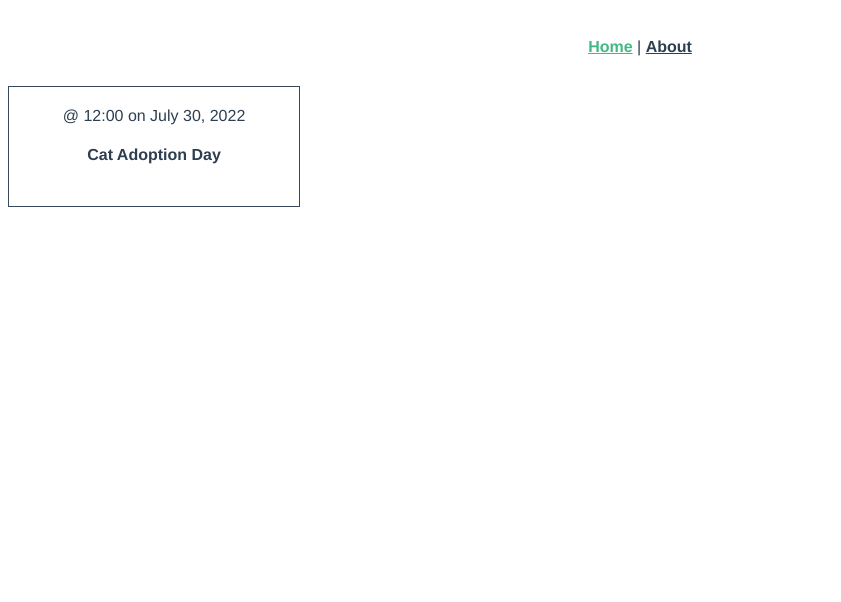
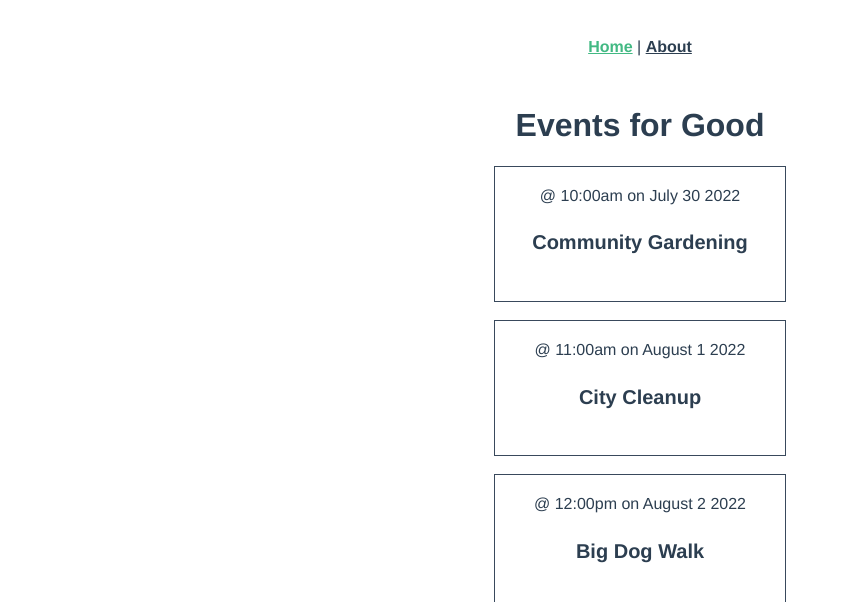
Before and after one commit to scottnotscott/Real-World-Vue, a Vue app: page / in a window 1280 px wide. Shown: the top 602 px of the page, without its empty margins (0-841 px from the left). Built offline with nearby package versions, Linux system fonts and the light colour scheme.

Commit message:
refactored event component

```diff
--- a/src/App.vue
+++ b/src/App.vue
@@ -27,4 +27,8 @@ nav a {
 nav a.router-link-exact-active {
   color: #42b983;
 }
+
+h4 {
+  font-size: 20px;
+}
 </style>
--- a/src/components/EventCard.vue
+++ b/src/components/EventCard.vue
@@ -8,22 +8,12 @@
 <script>
 export default {
   name: "EventCard",
-  // props: {
-  //   msg: String,
-  // },
+   props: {
+     event: Object,
+   },
   data() {
     return {
-      event: {
-        id: 5928101,
-        category: "animal welfare",
-        title: "Cat Adoption Day",
-        description: "Find your new feline friend at this event.",
-        location: "Meow Town",
-        date: "July 30, 2022",
-        time: "12:00",
-        petsAllowed: true,
-        organizer: "Kat Laydee",
-      },
+
     }
   },
 }
--- a/src/router/index.js
+++ b/src/router/index.js
@@ -1,11 +1,11 @@
 import { createRouter, createWebHistory } from "vue-router";
-import HomeView from "../views/HomeView.vue";
+import Home from "../views/Home.vue";
 
 const routes = [
   {
     path: "/",
     name: "home",
-    component: HomeView,
+    component: Home,
   },
   {
     path: "/about",
@@ -14,7 +14,7 @@ const routes = [
     // this generates a separate chunk (about.[hash].js) for this route
     // which is lazy-loaded when the route is visited.
     component: () =>
-      import(/* webpackChunkName: "about" */ "../views/AboutView.vue"),
+      import(/* webpackChunkName: "about" */ "../views/About.vue"),
   },
 ];
 
--- /dev/null
+++ b/src/views/Home.vue
@@ -0,0 +1,65 @@
+<template>
+<h1>Events for Good</h1>
+  <div class="events">
+    <EventCard v-for="event in events" :key="event.id" :event="event" />
+  </div>
+</template>
+
+<script>
+// @ is an alias to /src
+import EventCard from "@/components/EventCard.vue";
+
+export default {
+  name: "Home",
+  components: {
+    EventCard,
+  },
+  data() {
+    return {
+      events: [
+        {
+          id: 184832384,
+          category: 'food',
+          title: 'Community Gardening',
+          description: 'Join us as we tend to the edible community plants.',
+          location: 'Dundee City Centre',
+          date: 'July 30 2022',
+          time: '10:00am',
+          petsAllowed: true,
+          organizer: 'Fern Pollin'
+        },
+        {
+          id: 194727239,
+          category: 'sustainability',
+          title: 'City Cleanup',
+          description: 'Help pick up rubbish across the city.',
+          location: 'Dundee City Wide',
+          date: 'August 1 2022',
+          time: '11:00am',
+          petsAllowed: false,
+          organizer: 'Hates Rubbish'
+        },
+        {
+          id: 3848734737,
+          category: 'animal welfare',
+          title: 'Big Dog Walk',
+          description: 'Help your dogs make friends across the city.',
+          location: 'Balgay Park, Dundee',
+          date: 'August 2 2022',
+          time: '12:00pm',
+          petsAllowed: true,
+          organizer: 'Snoop Dog'
+        }
+      ]
+    }
+  }
+};
+</script>
+
+<style scoped>
+.events {
+  display: flex;
+  flex-direction: column;
+  align-items: center;
+}
+</style>
--- a/src/views/HomeView.vue
+++ /dev/null
@@ -1,17 +0,0 @@
-<template>
-  <div class="home">
-    <EventCard/>
-  </div>
-</template>
-
-<script>
-// @ is an alias to /src
-import EventCard from "@/components/EventCard.vue";
-
-export default {
-  name: "HomeView",
-  components: {
-    EventCard,
-  },
-};
-</script>
```
Also changed, not shown: src/views/About.vue (renamed from src/views/AboutView.vue).
